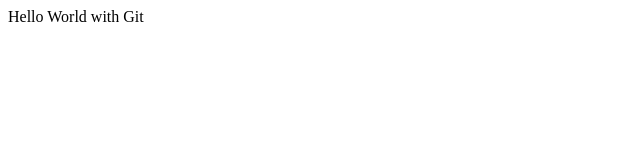
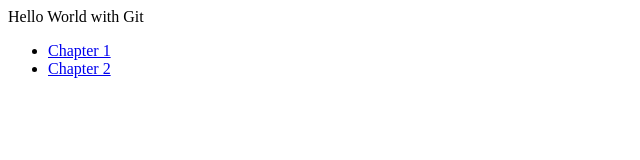
Before and after one commit to Mazukiri/chapter5-01, a plain HTML site: page index.html in a window 1280 px wide. Shown: the whole page, without its empty margins (0-640 px from the left). Drawn offline with Linux system fonts and the light colour scheme.

Commit message:
Add chapter 1

```diff
--- a/index.html
+++ b/index.html
@@ -6,5 +6,14 @@
 </head>
 <body>
     Hello World with Git
+    <ul>
+        <li>
+            <a href = "./chapter1.html"> Chapter 1 </a>
+        </li>
+        <li>
+            <a href = "./chapter2.html"> Chapter 2 </a>
+        </li>
+    </ul>
+
 </body>
 </html>
```
Also changed, not shown: chapter1.html (added, +10 -0 lines).
